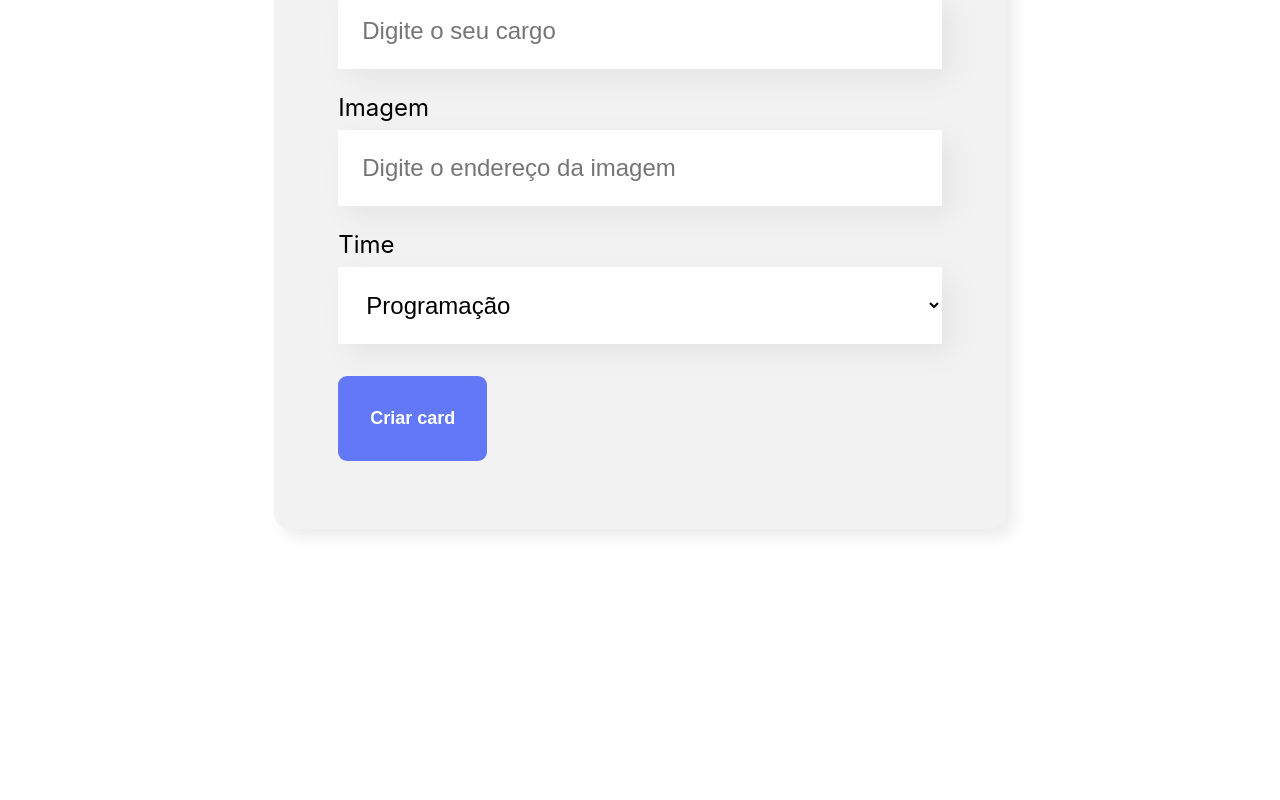
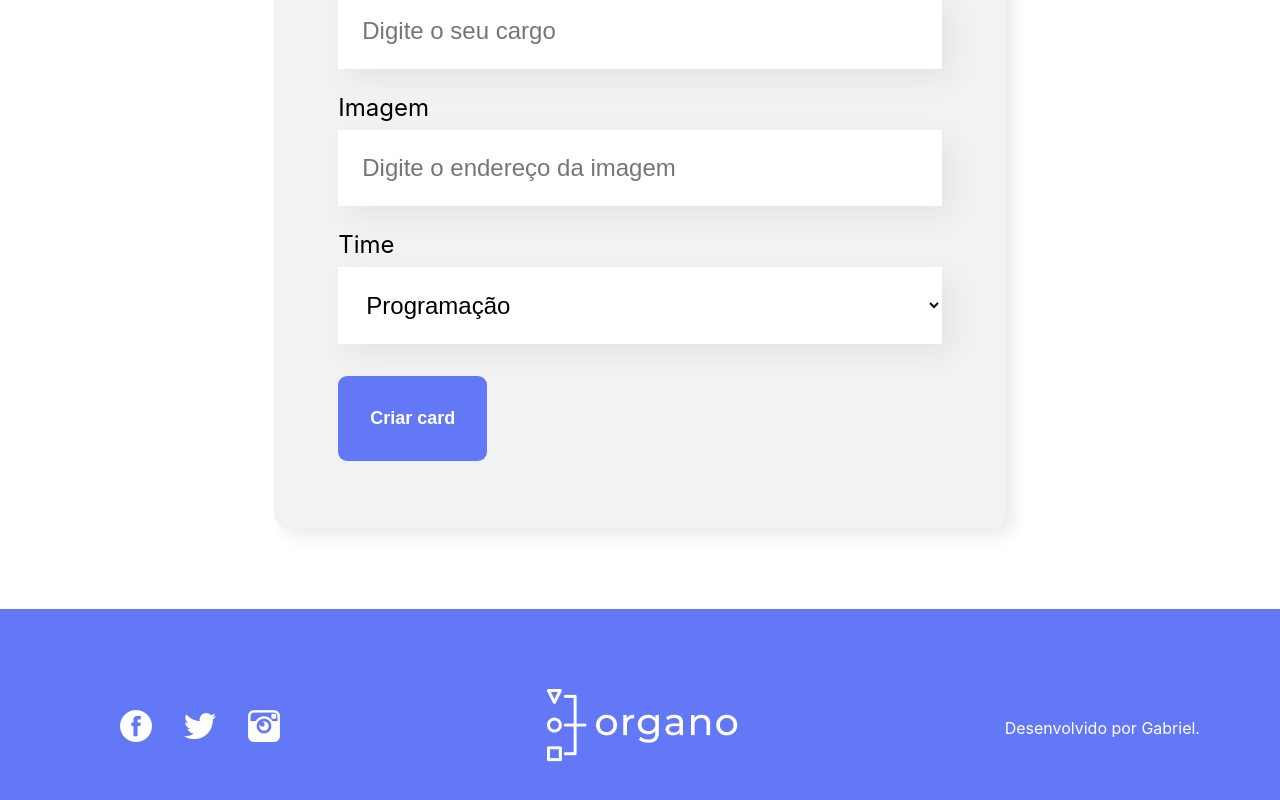
Before and after one commit to GabrielMendesCosta/Organo_app, a React (Create React App) app: page / in a window 1280 px wide. Shown: the part 868-1668 px from the top of the page. Before the commit the page ends 1477 px from the top, so only its background shows below. Built offline with nearby package versions, Linux system fonts and the light colour scheme.

Commit message:
feat: add the "rodape".
Foi adicionado o rodapé do site.

```diff
--- a/src/App.js
+++ b/src/App.js
@@ -2,6 +2,7 @@
 import Banner from './componentes/banner';
 import Formulario from './componentes/formulario';
 import Time from './componentes/time';
+import Rodape from './componentes/rodape';
 
 function App() {
 
@@ -53,6 +54,8 @@
         corSecundaria={time.corSecundaria}
         colaboradores={colaboradores.filter(colaborador => colaborador.time === time.nome)}
       />)}
+
+      <Rodape />
     </div>
   );
 }
--- /dev/null
+++ b/src/componentes/rodape/index.js
@@ -0,0 +1,35 @@
+import './rodape.css'
+
+const Rodape = () => {
+    return (<footer className="footer">
+        <section>
+            <ul>
+                <li>
+                    <a href="facebook.com" target="_blank">
+                        <img src="/imagens/fb.png" alt="" />
+                    </a>
+                </li>
+                <li>
+                    <a href="twitter.com" target="_blank">
+                        <img src="/imagens/tw.png" alt="" />
+                    </a>
+                </li>
+                <li>
+                    <a href="instagram.com" target="_blank">
+                        <img src="/imagens/ig.png" alt="" />
+                    </a>
+                </li>
+            </ul>
+        </section>
+        <section>
+            <img src="/imagens/logo.png" alt="" />
+        </section>
+        <section>
+            <p>
+                Desenvolvido por Gabriel.
+            </p>
+        </section>
+    </footer>)
+}
+
+export default Rodape
--- /dev/null
+++ b/src/componentes/rodape/rodape.css
@@ -0,0 +1,17 @@
+.footer {
+    background: #6278F7;
+    color: #FFF;
+    padding: 80px;
+    display: flex;
+    justify-content: space-between;
+    align-items: center;
+}
+
+.footer ul li {
+    display: inline-block;
+    margin-right: 32px;
+}
+
+.footer ul li:last-child {
+    margin-right: 0;
+}
```
